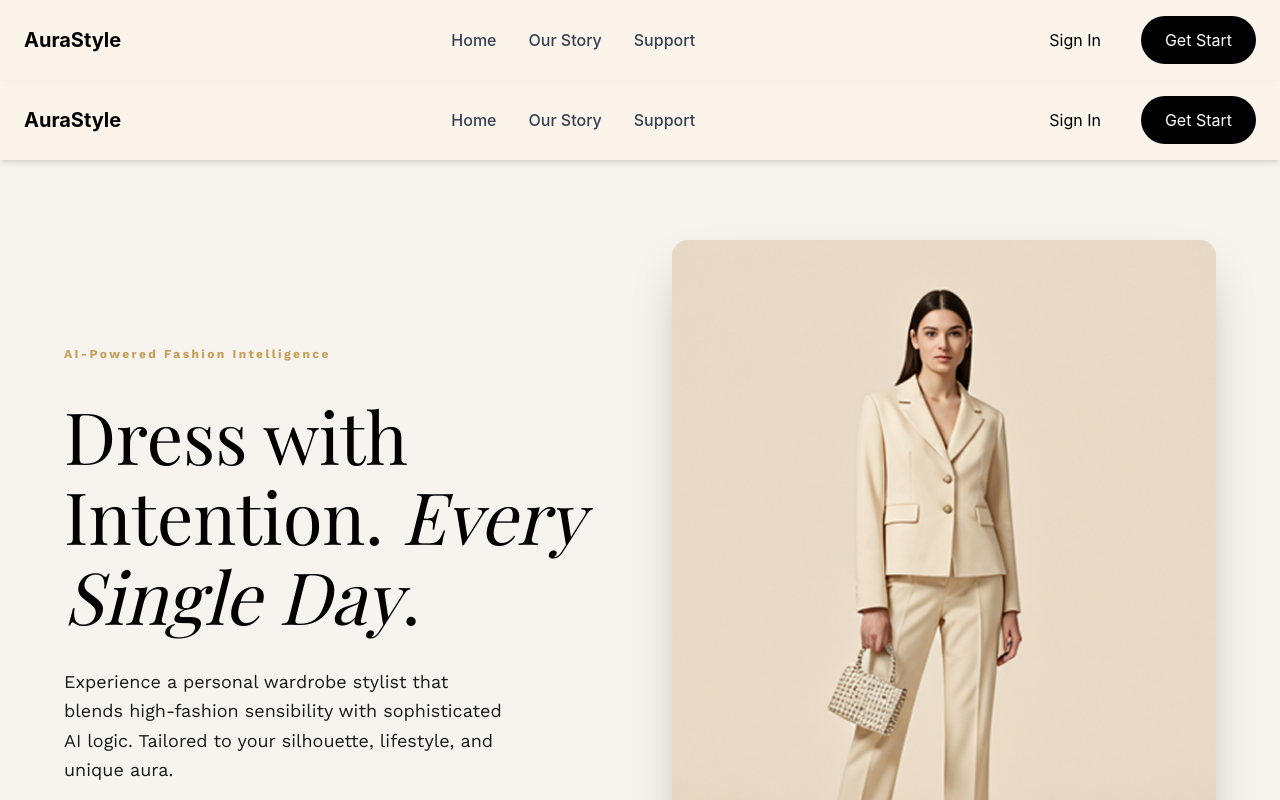
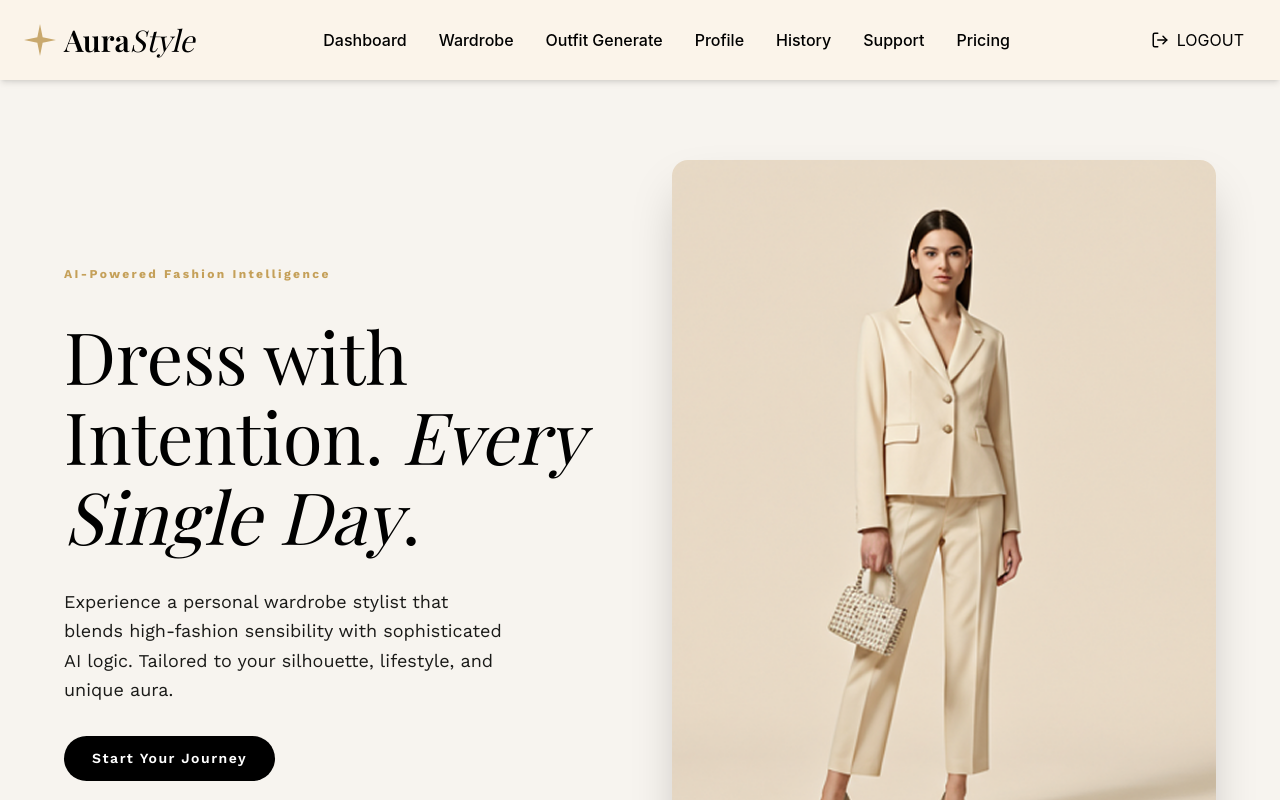
Before and after one commit to dhruvi278/Aura-Style, a React (Vite) app: page / in a window 1280 px wide. Shown: the top 800 px of the page. Built offline with nearby package versions, Linux system fonts and the light colour scheme; a web font is replaced by a local one.

Commit message:
Navbar with public and private links

```diff
--- a/src/components/Button.jsx
+++ b/src/components/Button.jsx
@@ -4,14 +4,14 @@ function Button({ children, type, onClick, variant = "primary", className }) {
         primary: "bg-black text-white",
         secondray: "bg-[#ECB613] text-black",
         whiten: "bg-white text-black border",
-        signin: "bg-none",
+        transparent: "bg-none",
 
         // whiten: " text-black",
         bordered: "border border-[#E7E5E4] text-black"
     }
     return (
         <button type={type} onClick={onClick}
-            className={`${styles[variant]}  rounded-full ${variant === "whiten" ? `hover:underline cursor-pointer transition-colors duration-200` : `hover:cursor-pointer hover:scale-105 hover:shadow-md transition-all duration-200`} ${className} px-4 py-2 md:px-6 md:py-3`}>
+            className={`${styles[variant]}  rounded-full ${variant === "whiten" || variant === 'transparent' ? `hover:underline cursor-pointer transition-colors duration-200` : `hover:cursor-pointer hover:scale-105 hover:shadow-md transition-all duration-200`} ${className} px-4 py-2 lg:px-3 lg:py-3`}>
             {children} </ button>
     )
 }
--- a/src/components/Navbar.jsx
+++ b/src/components/Navbar.jsx
@@ -1,10 +1,30 @@
 import { useState, useRef, useEffect } from "react";
 import Button from "./Button";
-import { Menu, X } from "lucide-react";
+import { Menu, X, LogOut } from "lucide-react";
+import { NavLink } from "react-router-dom";
+import Logo from "./Logo";
 
 function Navbar() {
     const [isOpen, setIsOpen] = useState(false);
     const sidebarRef = useRef(null);
+
+    const [isLoggedIn, setIsLoggedIn] = useState(true);
+
+
+    const publicLinks = [
+        {name:'Home', path:'/'},
+        {name:'Our story', path:'/ourstory'},
+        {name:'Support', path:'/support'}
+    ];
+    const privateLinks = [
+        {name:'Dashboard', path:'/dashboard'},
+        {name:'Wardrobe',path:'/wardrobe'},
+        {name:'Outfit Generate', path:'/generate_outfit'},
+        {name:'Profile', path:'/profile'},
+        {name:'History' ,path:'/history'},
+        {name:'Support', path:'/support'},
+        {name:'Pricing', path:'/pricing'}
+    ];
 
     useEffect(() => {
         const handleClickOutside = (event) => {
@@ -42,26 +62,43 @@ function Navbar() {
 
                 <div className="max-w-7xl mx-auto px-6 py-4 flex justify-between items-center">
 
-                    <h2 className="text-xl font-bold">AuraStyle</h2>
+                    <Logo/>
 
-                    <ul className="hidden md:flex gap-8 text-gray-700 font-medium">
-                        <li className="hover:text-black cursor-pointer transition-colors duration-200">
-                            Home
+                    <ul className="hidden lg:flex gap-8 text-gray-700 font-medium">
+
+                        {(isLoggedIn? privateLinks : publicLinks).map((link) =>(
+                            <li key={link.path}>
+                                <NavLink to={link.path}
+                                  className={({isActive }) => `pb-1 transition-colors duration-200 ${
+                                    isActive
+                                      ? "border-b-2 border-gray-700"
+                                      : "hover: text-black"
+                                  }`}
+                                >{link.name}</NavLink>
+
                             </li>
-                        <li className="hover:text-black cursor-pointer transition-colors duration-200">
-                            Our Story
-                        </li>
-                        <li className="hover:text-black cursor-pointer transition-colors duration-200">
-                            Support
-                        </li>
+                        ))}
                     </ul>
 
-                    <div className="hidden md:flex gap-4 ">
+                    <div className="hidden lg:flex gap-4 ">
+                        {isLoggedIn ? (
+                            <>
+                                    <Button
+                                        type="submit"
+                                        children="LOGOUT"
+                                        variant="transparent"
+                                        className="flex items-center gap-2"
+                                    >
+                                        <LogOut size={18} />
+                                        LOGOUT
+                                    </Button>
+
+                            </>
+                        ):(
+                            <>
                                     <Button
                                         children="Sign In"
-                            // className="hover:underline cursor-pointer transition-colors duration-200"
-                            variant="signin"
-                            // className="bg-[#faf2e5]"
+                                        variant="transparent"
                                     />
 
                                     <Button
@@ -69,9 +106,12 @@ function Navbar() {
                                         children="Get Start"
                                         variant="primary"
                                     />
+                            </>
+                        )}
+
                     </div>
 
-                    <div className="md:hidden flex items-center">
+                    <div className="lg:hidden flex items-center">
                         <button
                             onClick={() => setIsOpen(!isOpen)}
                             className="p-2 rounded-md hover:bg-gray-200 transition-colors duration-200"
@@ -92,38 +132,52 @@ function Navbar() {
 
             <div
                 ref={sidebarRef}
-                className={`md:hidden fixed  right-0 h-screen w-[220px] bg-[#faf2e5]/80 backdrop-blur-md p-6
+                className={`lg:hidden fixed  right-0 h-screen w-[220px] bg-[#faf2e5]/80 backdrop-blur-md p-6
                 z-50 transform transition-transform duration-300 shadow-lg flex flex-col justify-between
                 ${isOpen ? "translate-x-0" : "translate-x-full"}`}
             >
 
                 <ul className="flex flex-col gap-6 text-gray-700 font-medium ">
 
-                    <li className="hover:text-black hover:scale-105 cursor-pointer transition-all duration-200">
-                        Home
+                    {(isLoggedIn? privateLinks : publicLinks).map((link) =>(
+                        <li key={link.path}>
+                            <NavLink to={link.path}
+                             className={({isActive}) =>
+                            `pb-1 transition-colors duration-200 ${
+                                isActive
+                                ? "border-b-2 border-gray-700"
+                                : "text-black"
+                            }`}>{link.name}</NavLink>
                         </li>
-
-                    <li className="hover:text-black hover:scale-105 cursor-pointer transition-all duration-200">
-                        Our Story
-                    </li>
-
-                    <li className="hover:text-black hover:scale-105 cursor-pointer transition-all duration-200">
-                        Support
-                    </li>
+                    ))}
 
                 </ul>
                 <div className="mb-15 pt-2 border-t border-[#c0c0b391] text-center">
+                        {isLoggedIn ? (
+                            <>
+                            <Button
+                                type="submit"
+                                children="LOGOUT"
+                                variant="transparent"
+                                className="flex items-center gap-2"
+                            >
+                                <LogOut size={18} />
+                                LOGOUT
+                            </Button>
+                            </>
+                        ):(
+                            <>
                                 <Button
                                     children="Sign In"
-                            //className="hover:scale-105 transition-all duration-200"
-                            variant="signin"
+                                    variant="transparent"
                                 />
 
                                 <Button
                                     children="Get Start"
-                            //className="bg-black text-white rounded-3xl px-5 py-2 hover:bg-gray-900 hover:scale-105 transition-all duration-200"
                                     variant="primary"
                                 />
+                            </>
+                        )}
                 </div>
 
             </div>
--- a/src/pages/HomePage.jsx
+++ b/src/pages/HomePage.jsx
@@ -8,7 +8,7 @@ import Navbar from "../components/Navbar";
 const HomePage = () => {
   return (
     <>
-      <Navbar />
+      {/* <Navbar /> */}
       <main>
       <About />
       <WorkSection />
```
Lines whose indentation alone changed are shown as unchanged.
